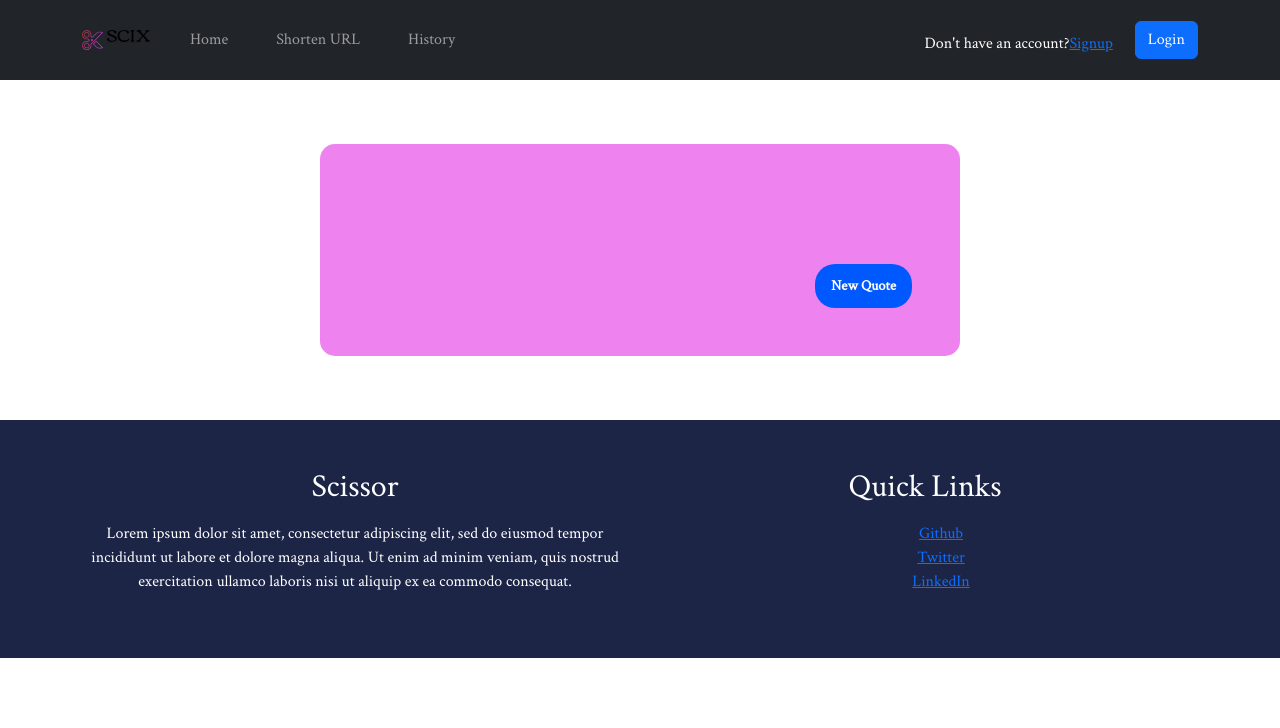
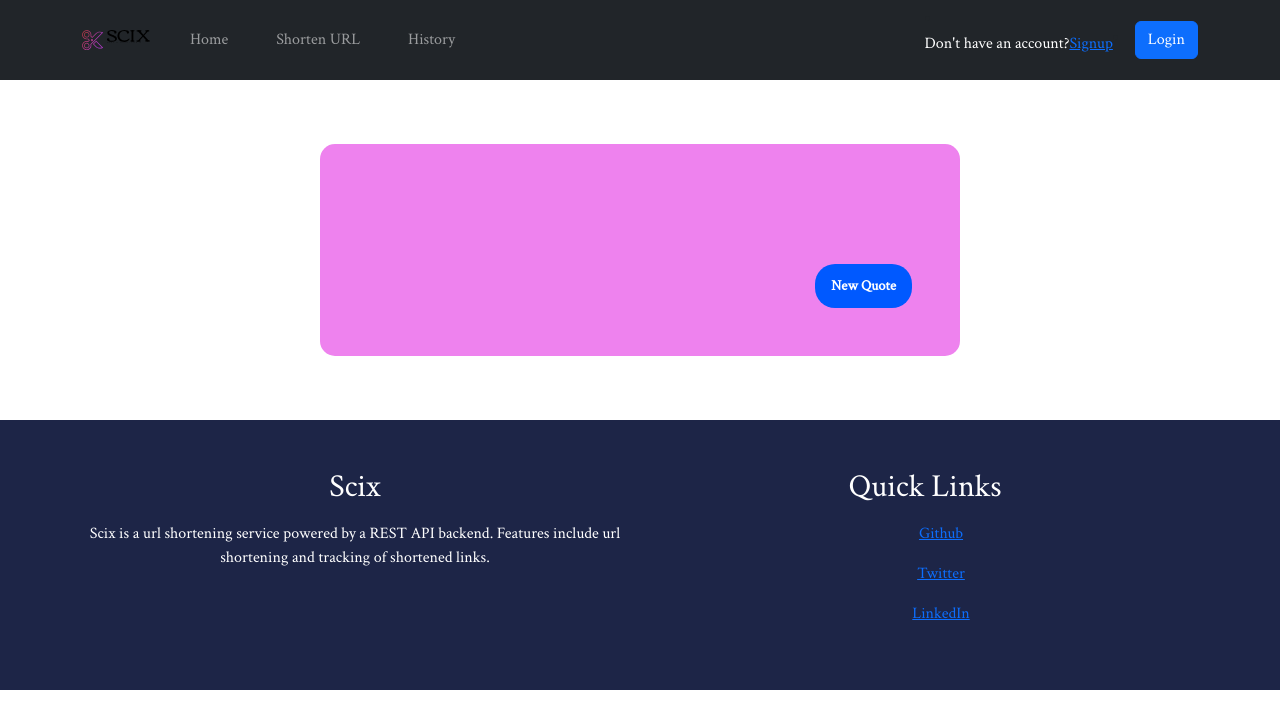
Before and after one commit to spartan124/scissors_api, a React (Create React App) app in the folder scissors-frontend/: page / in a window 1280 px wide. Shown: the top 728 px of the page. Built offline with nearby package versions, Linux system fonts and the light colour scheme; no server answers.

Commit message:
fixed issues with quicklinks not returning targets

```diff
--- a/scissors-frontend/src/Footer.js
+++ b/scissors-frontend/src/Footer.js
@@ -6,33 +6,31 @@ const Footer = () => {
       <div class="container text-center text-white pt-5 pb-5 mt-5">
         <div class="row">
           <div class="col-12 col-md-6 columnContent">
-            <h2 class="mb-3">Scissor</h2>
+            <h2 class="mb-3">Scix</h2>
             <p>
-              Lorem ipsum dolor sit amet, consectetur adipiscing elit, sed do
-              eiusmod tempor incididunt ut labore et dolore magna aliqua. Ut
-              enim ad minim veniam, quis nostrud exercitation ullamco laboris
-              nisi ut aliquip ex ea commodo consequat.
+              Scix is a url shortening service powered by a REST API backend. Features include url shortening and tracking of shortened links.
             </p>
           </div>
 
           <div class="col-12 col-md-6 columnContent">
             <h2 class="mb-3">Quick Links</h2>
             <ul>
-              <>
+              <p>
                 <li>
-                  <a href="www.github.com/spartan124">Github</a>
+                <a href="https://www.github.com/spartan124">Github</a>
                 </li>
-              </>
-              <>
+
+              </p>
+              <p>
                 <li>
-                  <a href="www.twitter.com/jer_ryO">Twitter</a>
+                  <a href="https://www.twitter.com/jer_ryO">Twitter</a>
                 </li>
-              </>
-              <>
+              </p>
+              <p>
                 <li>
-                  <a href="www.linkedin.com/in/jerrylyte">LinkedIn</a>
+                  <a href="https://www.linkedin.com/in/jerrylyte">LinkedIn</a>
                 </li>
-              </>
+              </p>
             </ul>
           </div>
         </div>
```
